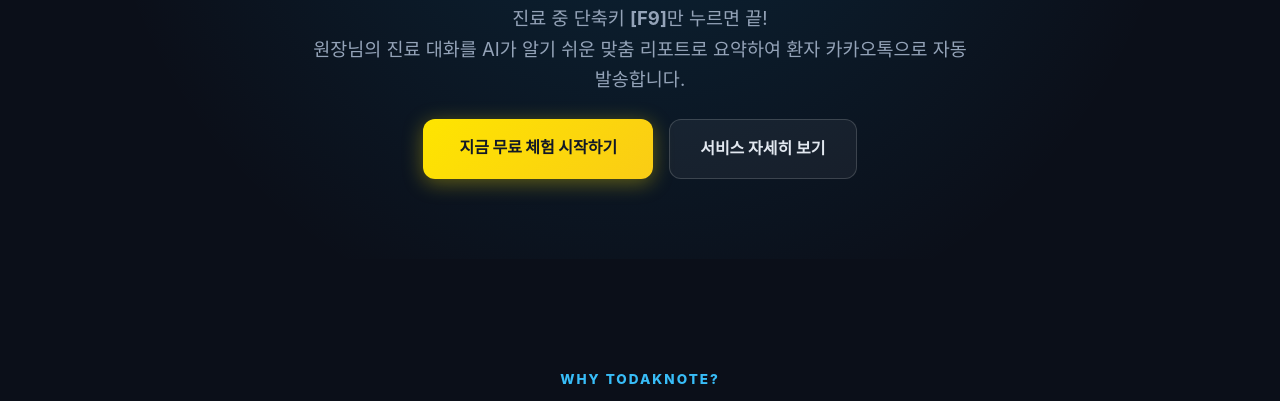
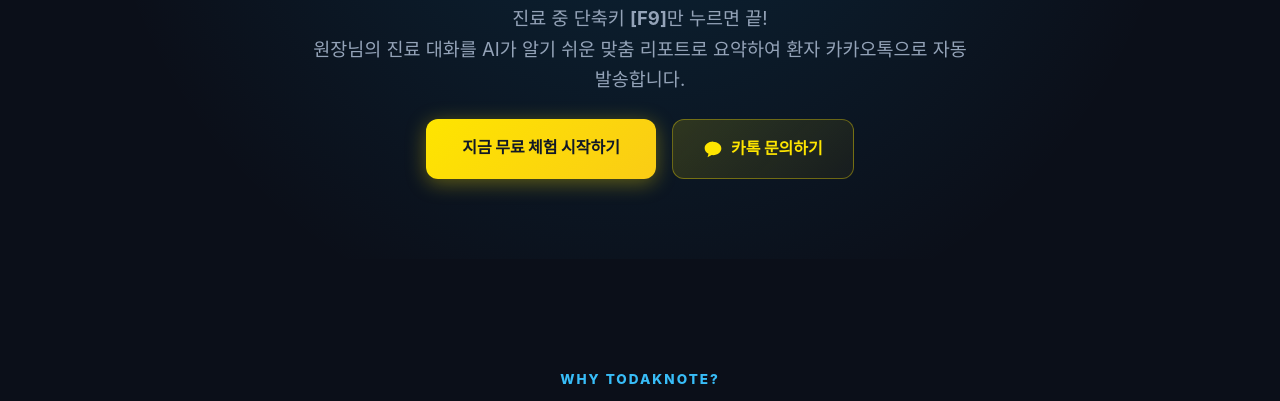
Before and after one commit to LEEKYEKWON/todak-note, a plain HTML site: page index.html in a window 1280 px wide. Shown: the part 355-756 px from the top of the page. Drawn offline with Linux system fonts and the light colour scheme; a web font is replaced by a local one.

```diff
--- a/index.html
+++ b/index.html
@@ -171,23 +171,26 @@
     }
 
     .btn-hero-secondary {
-      background: rgba(255, 255, 255, 0.05);
-      color: #e2e8f0;
-      border: 1px solid rgba(255, 255, 255, 0.16);
+      background: #3c1e1e;
+      background: linear-gradient(135deg, rgba(254, 229, 0, 0.15) 0%, rgba(250, 204, 21, 0.05) 100%);
+      color: #fee500;
+      border: 1px solid rgba(254, 229, 0, 0.35);
       font-size: 16px;
-      font-weight: 700;
+      font-weight: 800;
       padding: 16px 30px;
       border-radius: 12px;
       text-decoration: none;
       transition: all 0.2s;
-      display: flex;
+      display: inline-flex;
       align-items: center;
       gap: 8px;
     }
 
     .btn-hero-secondary:hover {
-      background: rgba(255, 255, 255, 0.1);
-      border-color: rgba(255, 255, 255, 0.3);
+      background: rgba(254, 229, 0, 0.22);
+      border-color: rgba(254, 229, 0, 0.6);
+      transform: translateY(-2px);
+      box-shadow: 0 6px 20px rgba(254, 229, 0, 0.2);
     }
 
     /* 목업 프리뷰 래퍼 (탭 & 라이트박스) */
@@ -1143,7 +1146,12 @@
     </p>
     <div class="hero-btn-group" style="margin-bottom: 10px;">
       <a href="signup.html" class="btn-hero-primary" style="text-decoration: none;">지금 무료 체험 시작하기</a>
-      <a href="#features" class="btn-hero-secondary" style="text-decoration: none;">서비스 자세히 보기</a>
+      <a href="http://pf.kakao.com/_axkexeX/chat" target="_blank" rel="noopener noreferrer" class="btn-hero-secondary">
+        <svg width="20" height="20" viewBox="0 0 24 24" fill="#fee500" style="flex-shrink: 0;">
+          <path d="M12 3c-5.523 0-10 3.582-10 8 0 2.828 1.838 5.308 4.618 6.697l-1.173 4.303 4.962-2.71c.516.072 1.047.11 1.593.11 5.523 0 10-3.582 10-8s-4.477-8-10-8z"/>
+        </svg>
+        카톡 문의하기
+      </a>
     </div>
   </section>
 
```
